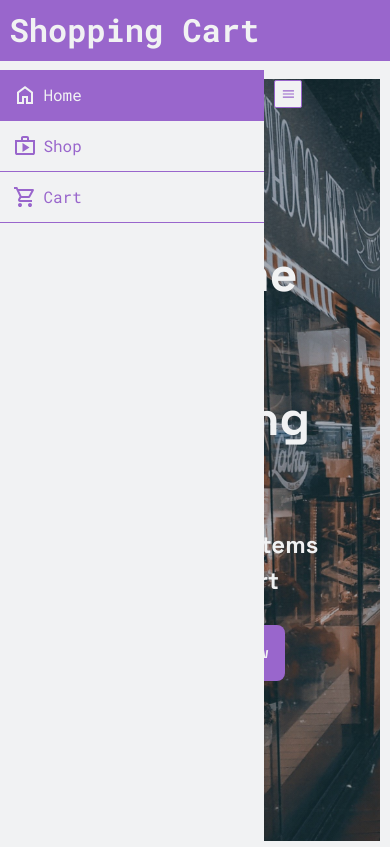
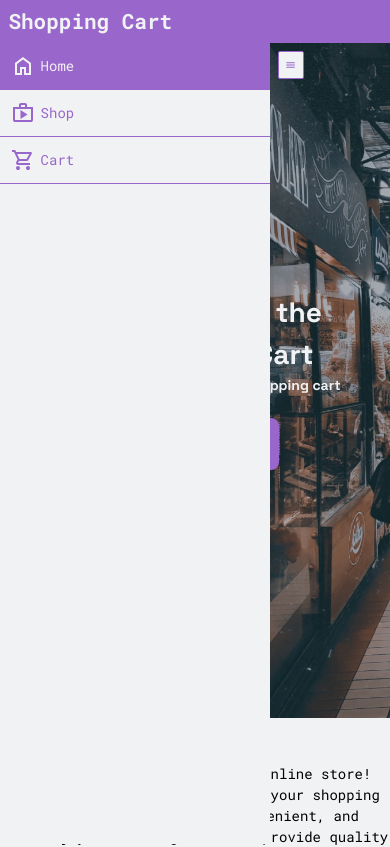
Before and after one commit to SuspiciousApplePie/shopping-cart, a React (Vite) app: page / in a window 390 px wide. Shown: the top 847 px of the page. Built offline with nearby package versions, Linux system fonts and the light colour scheme; no server answers.

Commit message:
Fix responsiveness on different screen sizes

```diff
--- a/src/components/header/Header.module.css
+++ b/src/components/header/Header.module.css
@@ -3,7 +3,6 @@
   justify-content: space-between;
   align-items: center;
   padding: var(--space-1) var(--space-2);
-  border-bottom: var(--space-2) solid var(--color-2);
   position: sticky;
   top: 0;
   color: var(--color-2);
@@ -12,5 +11,5 @@
 }
 
 .header h1 {
-  font-size: var(--size-3);
+  font-size: var(--size-2);
 }
--- a/src/components/homepage/Homepage.module.css
+++ b/src/components/homepage/Homepage.module.css
@@ -23,7 +23,6 @@
   flex-direction: column;
   font-family: "Space Grotesk", monospace;
   min-height: 80vh;
-  padding: 160px 40px;
   gap: calc(var(--space-3));
   background-image:
     linear-gradient(#3333334d, #3333334d), url("../../../public/hero-img.jpg");
@@ -37,9 +36,15 @@
   justify-content: center;
   align-items: center;
 }
+
+.title h1 {
+  text-align: center;
+}
+
 .hero h3 {
   margin-bottom: var(--space-2);
   font-size: var(--size-2);
+  text-align: center;
 }
 
 .hero a {
@@ -69,12 +74,11 @@
 }
 
 .hero h1 {
-  font-size: var(--size-5);
+  font-size: var(--size-4);
 }
 
 .about {
   font-family: "Roboto Mono", monospace;
-  padding: var(--space-2) 60px;
   display: flex;
   flex-direction: column;
   gap: 1rem;
@@ -97,3 +101,20 @@
   text-align: center;
   justify-content: center;
 }
+
+@media (max-width: 768px) {
+  .homepage {
+    padding: 0;
+  }
+  .title h1 {
+    font-size: var(--size-3);
+  }
+
+  .hero h3 {
+    font-size: var(--size-1);
+  }
+
+  .about h2 {
+    font-size: var(--size-2);
+  }
+}
--- a/src/index.css
+++ b/src/index.css
@@ -104,3 +104,33 @@ button,
 input {
   font-family: "Roboto Mono", monospace;
 }
+
+@media (min-width: 320px) and (max-width: 480px) {
+  :root {
+    font-size: 14px;
+  }
+}
+
+@media (min-width: 1278px) and (max-width: 1366px) {
+  :root {
+    font-size: 18px;
+  }
+}
+
+@media (min-width: 1367px) and (max-width: 1440px) {
+  :root {
+    font-size: 20px;
+  }
+}
+
+@media (min-width: 1441px) and (max-width: 1920px) {
+  :root {
+    font-size: 20px;
+  }
+}
+
+@media (min-width: 1921px) {
+  :root {
+    font-size: 24px;
+  }
+}
```
